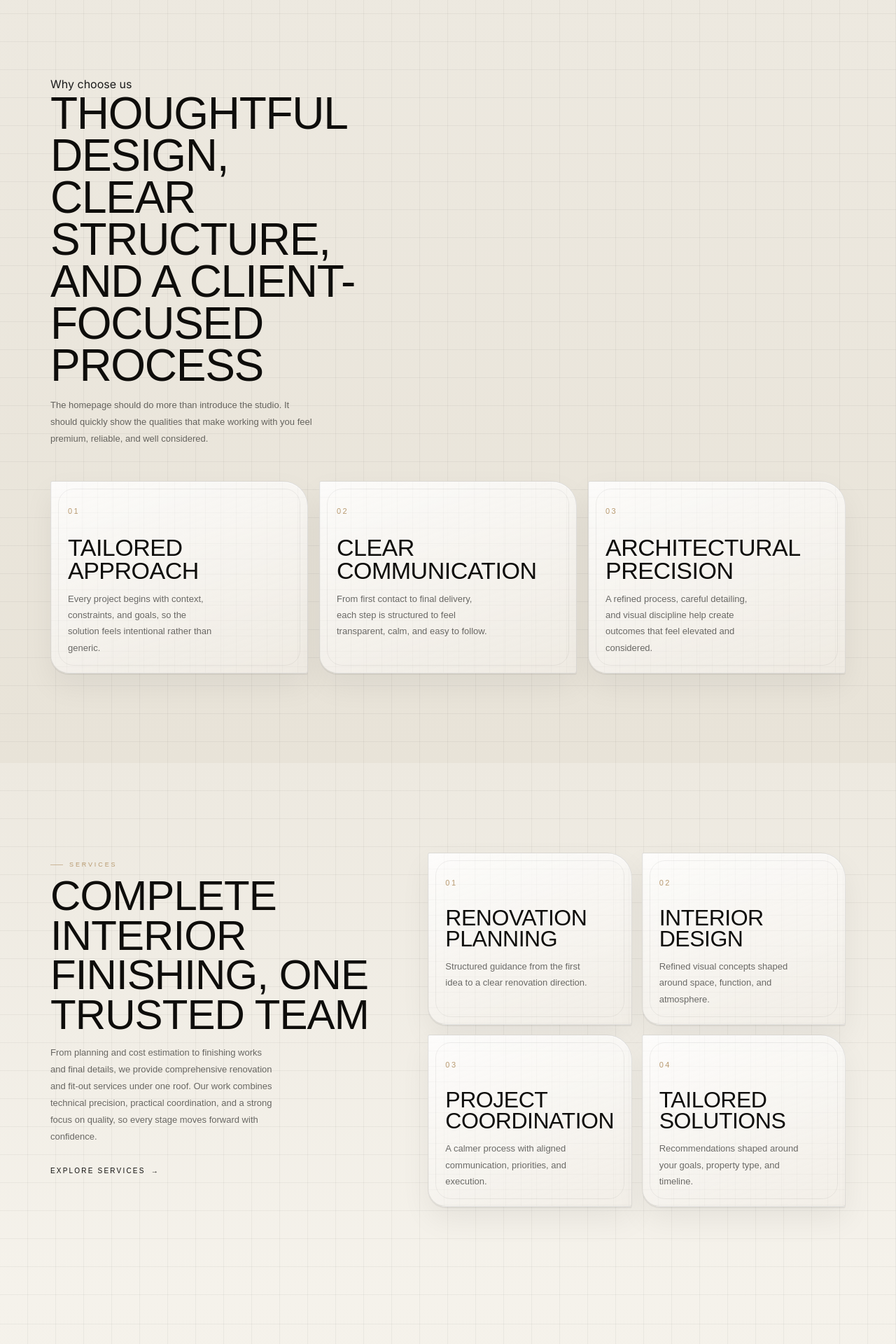
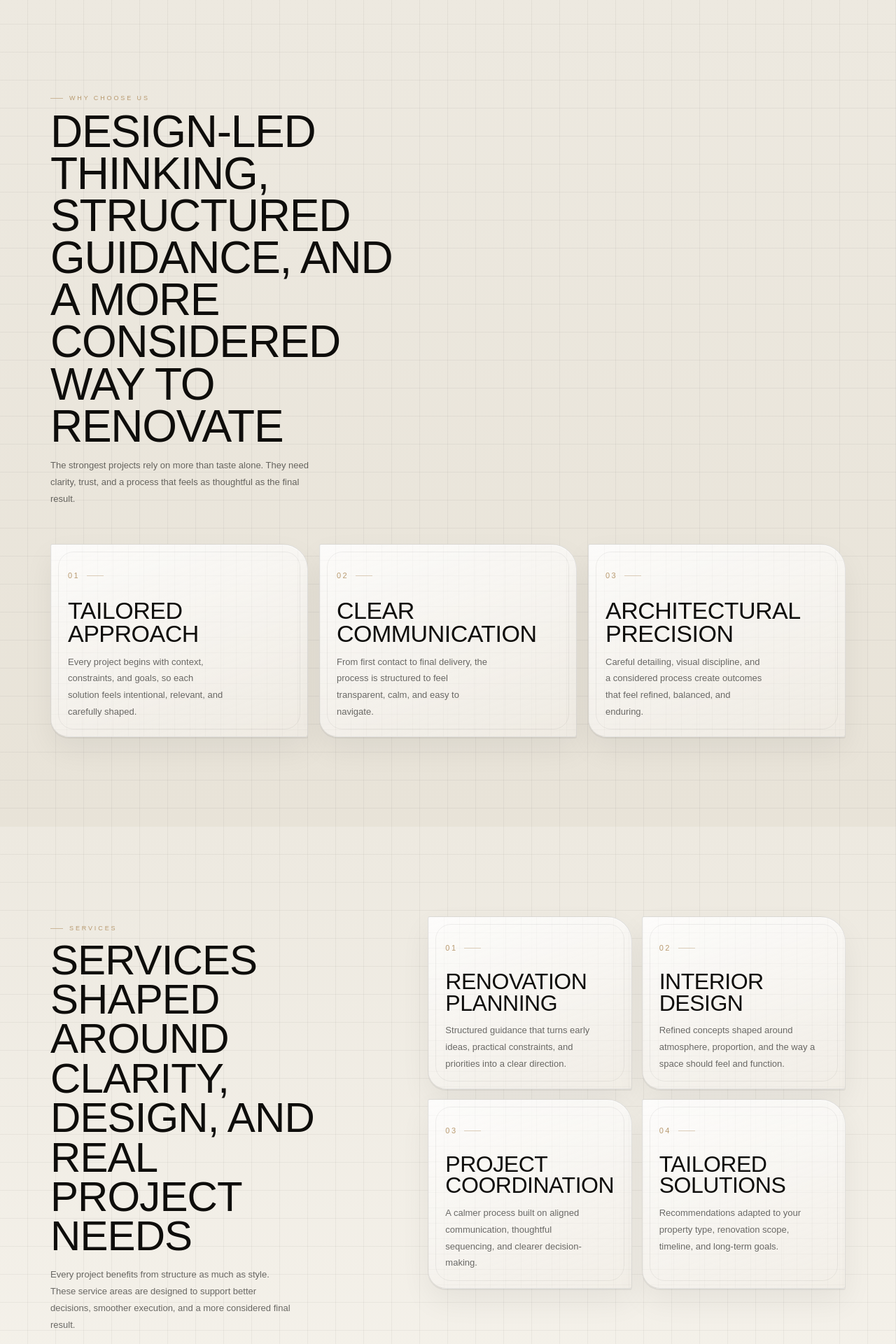
Before and after one commit to romanasolovan/prosto-remont, a Next.js app: page /en in a window 1280 px wide. Shown: the part 1660-3580 px from the top of the page at 70% size. Built offline with nearby package versions, Linux system fonts and the light colour scheme.

Commit message:
refine all actions on home page

```diff
--- a/components/home/ProjectsPreview/ProjectsPreview.tsx
+++ b/components/home/ProjectsPreview/ProjectsPreview.tsx
@@ -8,22 +8,16 @@ export default function ProjectsPreview() {
 
   const projects = [
     {
-      number: "01",
-      title: "Private Apartment",
-      description:
-        "A refined interior direction shaped around light, layout, and daily flow.",
-    },
-    {
       number: "02",
       title: "Family House",
       description:
-        "A renovation approach focused on warmth, function, and long-term comfort.",
+        "A renovation approach centered on warmth, function, and long-term comfort for everyday living.",
     },
     {
       number: "03",
       title: "Commercial Space",
       description:
-        "A clear visual identity supported by practical planning and spatial clarity.",
+        "A clearer visual identity supported by practical planning, atmosphere, and spatial balance.",
     },
   ];
 
@@ -33,8 +27,17 @@ export default function ProjectsPreview() {
         <div className={styles.inner}>
           <div className={styles.content}>
             <span className={styles.label}>{t("labels.projects")}</span>
-            <h2 className={styles.title}>{t("projects.title")}</h2>
-            <p className={styles.description}>{t("projects.description")}</p>
+
+            <h2 className={styles.title}>
+              Selected work that reflects clarity, atmosphere, and careful
+              execution
+            </h2>
+
+            <p className={styles.description}>
+              Projects should show more than surface appeal. They should reflect
+              proportion, intention, and the quality of decisions behind the
+              finished result.
+            </p>
 
             <Link href="/projects" className={styles.link}>
               {tCommon("viewPortfolio")}
@@ -49,11 +52,19 @@ export default function ProjectsPreview() {
               <div className={styles.featuredFrameOuter}>
                 <div className={styles.featuredFrameInner} />
               </div>
+
+              <div className={styles.featuredMeta}>
+                <span className={styles.featuredMetaNumber}>01</span>
+                <span className={styles.featuredMetaLabel}>
+                  Private Apartment
+                </span>
+              </div>
+
               <span className={styles.featuredNumber}>01</span>
             </article>
 
             <div className={styles.sideGrid}>
-              {projects.slice(1).map((project) => (
+              {projects.map((project) => (
                 <article key={project.number} className={styles.projectCard}>
                   <span className={styles.projectNumber}>{project.number}</span>
                   <h3 className={styles.projectTitle}>{project.title}</h3>
--- a/components/home/ServicesPreview/ServicesPreview.module.css
+++ b/components/home/ServicesPreview/ServicesPreview.module.css
@@ -22,7 +22,7 @@
 
   position: relative;
   overflow: hidden;
-  padding: clamp(68px, 10vw, 140px) 0;
+  padding: clamp(72px, 10vw, 144px) 0;
   background:
     linear-gradient(var(--grid) 1px, transparent 1px),
     linear-gradient(90deg, var(--grid) 1px, transparent 1px),
@@ -39,11 +39,11 @@
 
 .inner {
   display: grid;
-  gap: clamp(28px, 5vw, 48px);
+  gap: clamp(30px, 5vw, 52px);
 }
 
 .content {
-  max-width: 580px;
+  max-width: 620px;
 }
 
 .label {
@@ -70,6 +70,7 @@
 }
 
 .title {
+  max-width: 13ch;
   margin: 0 0 14px;
   font-family: "Barlow Condensed", sans-serif;
   font-size: clamp(30px, 4.8vw, 60px);
@@ -82,7 +83,7 @@
 }
 
 .description {
-  max-width: 44ch;
+  max-width: 48ch;
   margin: 0 0 22px;
   font-family: "Barlow", sans-serif;
   font-size: clamp(13px, 1vw, 15px);
@@ -129,15 +130,16 @@
 .card {
   position: relative;
   overflow: hidden;
-  min-height: 200px;
-  padding: 24px 22px 22px;
+  min-height: 210px;
+  padding: 26px 22px 22px;
   border: 0.5px solid var(--ink-10);
   border-radius: var(--r-sm) var(--r-xl) var(--r-sm) var(--r-lg);
   background: var(--panel-light);
   box-shadow: var(--shadow-light);
   transition:
     border-color 250ms ease,
-    transform 320ms cubic-bezier(0.22, 1, 0.36, 1);
+    transform 320ms cubic-bezier(0.22, 1, 0.36, 1),
+    box-shadow 250ms ease;
 }
 
 .card::before {
@@ -164,14 +166,23 @@
 .cardNumber {
   position: relative;
   z-index: 1;
-  display: inline-block;
-  margin-bottom: 26px;
+  display: inline-flex;
+  align-items: center;
+  gap: 10px;
+  margin-bottom: 24px;
   font-family: "Barlow Condensed", sans-serif;
   font-size: 11px;
   font-weight: 500;
   letter-spacing: 0.22em;
   text-transform: uppercase;
   color: var(--sand);
+}
+
+.cardNumber::after {
+  content: "";
+  width: 24px;
+  height: 1px;
+  background: rgba(184, 154, 112, 0.45);
 }
 
 .cardTitle {
@@ -191,12 +202,12 @@
 .cardDescription {
   position: relative;
   z-index: 1;
-  max-width: 30ch;
+  max-width: 31ch;
   margin: 0;
   font-family: "Barlow", sans-serif;
   font-size: clamp(13px, 1vw, 14px);
   font-weight: 300;
-  line-height: 1.8;
+  line-height: 1.82;
   color: var(--ink-60);
 }
 
@@ -204,7 +215,7 @@
   .inner {
     grid-template-columns: minmax(280px, 0.9fr) minmax(0, 1.1fr);
     align-items: start;
-    gap: clamp(32px, 4vw, 52px);
+    gap: clamp(32px, 4vw, 56px);
   }
 
   .grid {
@@ -212,8 +223,8 @@
   }
 
   .card {
-    min-height: 220px;
-    padding: 28px 24px 24px;
+    min-height: 228px;
+    padding: 30px 24px 24px;
   }
 }
 
@@ -221,5 +232,9 @@
   .card:hover {
     border-color: var(--ink-20);
     transform: translateY(-4px);
+    box-shadow:
+      0 2px 0 rgba(14, 13, 11, 0.06),
+      0 22px 50px rgba(14, 13, 11, 0.08),
+      inset 0 1px 0 rgba(255, 255, 255, 0.82);
   }
 }
--- a/components/home/ServicesPreview/ServicesPreview.tsx
+++ b/components/home/ServicesPreview/ServicesPreview.tsx
@@ -11,25 +11,25 @@ export default function ServicesPreview() {
       number: "01",
       title: "Renovation Planning",
       description:
-        "Structured guidance from the first idea to a clear renovation direction.",
+        "Structured guidance that turns early ideas, practical constraints, and priorities into a clear direction.",
     },
     {
       number: "02",
       title: "Interior Design",
       description:
-        "Refined visual concepts shaped around space, function, and atmosphere.",
+        "Refined concepts shaped around atmosphere, proportion, and the way a space should feel and function.",
     },
     {
       number: "03",
       title: "Project Coordination",
       description:
-        "A calmer process with aligned communication, priorities, and execution.",
+        "A calmer process built on aligned communication, thoughtful sequencing, and clearer decision-making.",
     },
     {
       number: "04",
       title: "Tailored Solutions",
       description:
-        "Recommendations shaped around your goals, property type, and timeline.",
+        "Recommendations adapted to your property type, renovation scope, timeline, and long-term goals.",
     },
   ];
 
@@ -39,8 +39,16 @@ export default function ServicesPreview() {
         <div className={styles.inner}>
           <div className={styles.content}>
             <span className={styles.label}>{t("labels.services")}</span>
-            <h2 className={styles.title}>{t("services.title")}</h2>
-            <p className={styles.description}>{t("services.description")}</p>
+
+            <h2 className={styles.title}>
+              Services shaped around clarity, design, and real project needs
+            </h2>
+
+            <p className={styles.description}>
+              Every project benefits from structure as much as style. These
+              service areas are designed to support better decisions, smoother
+              execution, and a more considered final result.
+            </p>
 
             <Link href="/services" className={styles.link}>
               {tCommon("exploreServices")}
--- a/components/home/WhyChooseUs/WhyChooseUs.module.css
+++ b/components/home/WhyChooseUs/WhyChooseUs.module.css
@@ -1,7 +1,7 @@
 .whySection {
   position: relative;
   overflow: hidden;
-  padding: clamp(68px, 10vw, 140px) 0;
+  padding: clamp(72px, 10vw, 144px) 0;
   background:
     linear-gradient(var(--grid) 1px, transparent 1px),
     linear-gradient(90deg, var(--grid) 1px, transparent 1px),
@@ -17,12 +17,35 @@
 }
 
 .whyIntro {
-  max-width: 760px;
-  margin-bottom: clamp(28px, 5vw, 48px);
+  max-width: 780px;
+  margin-bottom: clamp(30px, 5vw, 52px);
+}
+
+.sectionLabel {
+  display: inline-flex;
+  align-items: center;
+  gap: 9px;
+  margin-bottom: 10px;
+  font-family: "Barlow Condensed", sans-serif;
+  font-size: 9px;
+  font-weight: 500;
+  letter-spacing: 0.32em;
+  text-transform: uppercase;
+  color: var(--sand);
+}
+
+.sectionLabel::before {
+  content: "";
+  display: block;
+  width: 18px;
+  height: 1px;
+  flex-shrink: 0;
+  background: var(--sand);
+  opacity: 0.65;
 }
 
 .whyTitle {
-  max-width: 13ch;
+  max-width: 14ch;
   margin: 0 0 14px;
   font-family: "Barlow Condensed", sans-serif;
   font-size: clamp(32px, 5vw, 64px);
@@ -35,7 +58,7 @@
 }
 
 .whyDescription {
-  max-width: 52ch;
+  max-width: 54ch;
   margin: 0;
   font-family: "Barlow", sans-serif;
   font-size: clamp(13px, 1vw, 15px);
@@ -53,15 +76,16 @@
 .whyCard {
   position: relative;
   overflow: hidden;
-  min-height: 220px;
-  padding: 24px 22px 22px;
+  min-height: 230px;
+  padding: 26px 22px 22px;
   border: 0.5px solid var(--ink-10);
   border-radius: var(--r-sm) var(--r-xl) var(--r-sm) var(--r-lg);
   background: var(--panel-light);
   box-shadow: var(--shadow-light);
   transition:
     border-color 250ms ease,
-    transform 320ms cubic-bezier(0.22, 1, 0.36, 1);
+    transform 320ms cubic-bezier(0.22, 1, 0.36, 1),
+    box-shadow 250ms ease;
 }
 
 .whyCard::before {
@@ -88,14 +112,23 @@
 .whyCardNumber {
   position: relative;
   z-index: 1;
-  display: inline-block;
-  margin-bottom: 28px;
+  display: inline-flex;
+  align-items: center;
+  gap: 10px;
+  margin-bottom: 26px;
   font-family: "Barlow Condensed", sans-serif;
   font-size: 11px;
   font-weight: 500;
   letter-spacing: 0.22em;
   text-transform: uppercase;
   color: var(--sand);
+}
+
+.whyCardNumber::after {
+  content: "";
+  width: 24px;
+  height: 1px;
+  background: rgba(184, 154, 112, 0.45);
 }
 
 .whyCardTitle {
@@ -115,16 +148,14 @@
 .whyCardDescription {
   position: relative;
   z-index: 1;
-  max-width: 30ch;
+  max-width: 31ch;
   margin: 0;
   font-family: "Barlow", sans-serif;
   font-size: clamp(13px, 1vw, 14px);
   font-weight: 300;
-  line-height: 1.8;
+  line-height: 1.82;
   color: var(--ink-60);
 }
-
-/* WHY adaptive */
 
 @media (min-width: 900px) {
   .whyGrid {
@@ -132,8 +163,8 @@
   }
 
   .whyCard {
-    min-height: 260px;
-    padding: 28px 24px 24px;
+    min-height: 272px;
+    padding: 30px 24px 24px;
   }
 }
 
@@ -147,5 +178,9 @@
   .whyCard:hover {
     border-color: var(--ink-20);
     transform: translateY(-4px);
+    box-shadow:
+      0 2px 0 rgba(14, 13, 11, 0.06),
+      0 22px 50px rgba(14, 13, 11, 0.08),
+      inset 0 1px 0 rgba(255, 255, 255, 0.82);
   }
 }
--- a/components/home/WhyChooseUs/WhyChooseUs.tsx
+++ b/components/home/WhyChooseUs/WhyChooseUs.tsx
@@ -5,21 +5,22 @@ const pillars = [
     number: "01",
     title: "Tailored Approach",
     description:
-      "Every project begins with context, constraints, and goals, so the solution feels intentional rather than generic.",
+      "Every project begins with context, constraints, and goals, so each solution feels intentional, relevant, and carefully shaped.",
   },
   {
     number: "02",
     title: "Clear Communication",
     description:
-      "From first contact to final delivery, each step is structured to feel transparent, calm, and easy to follow.",
+      "From first contact to final delivery, the process is structured to feel transparent, calm, and easy to navigate.",
   },
   {
     number: "03",
     title: "Architectural Precision",
     description:
-      "A refined process, careful detailing, and visual discipline help create outcomes that feel elevated and considered.",
+      "Careful detailing, visual discipline, and a considered process create outcomes that feel refined, balanced, and enduring.",
   },
 ];
+
 export default function WhyChooseUs() {
   return (
     <section
@@ -29,13 +30,16 @@ export default function WhyChooseUs() {
       <div className="container">
         <div className={styles.whyIntro}>
           <span className={styles.sectionLabel}>Why choose us</span>
+
           <h2 className={styles.whyTitle} id="why-choose-us-title">
-            Thoughtful design, clear structure, and a client-focused process
+            Design-led thinking, structured guidance, and a more considered way
+            to renovate
           </h2>
+
           <p className={styles.whyDescription}>
-            The homepage should do more than introduce the studio. It should
-            quickly show the qualities that make working with you feel premium,
-            reliable, and well considered.
+            The strongest projects rely on more than taste alone. They need
+            clarity, trust, and a process that feels as thoughtful as the final
+            result.
           </p>
         </div>
 
```
Also changed, not shown: components/home/ClientOpinionsPreview/ClientOpinionsPreview.module.css (+56 -10 lines), components/home/ClientOpinionsPreview/ClientOpinionsPreview.tsx (+11 -4 lines), components/home/ProcessPreview/ProcessPreview.module.css (+12 -7 lines), components/home/ProcessPreview/ProcessPreview.tsx (+12 -6 lines), components/home/ProjectsPreview/ProjectsPreview.module.css (+64 -12 lines), components/home/TrustedBrands/TrustedBrands.tsx (+38 -24 lines).
